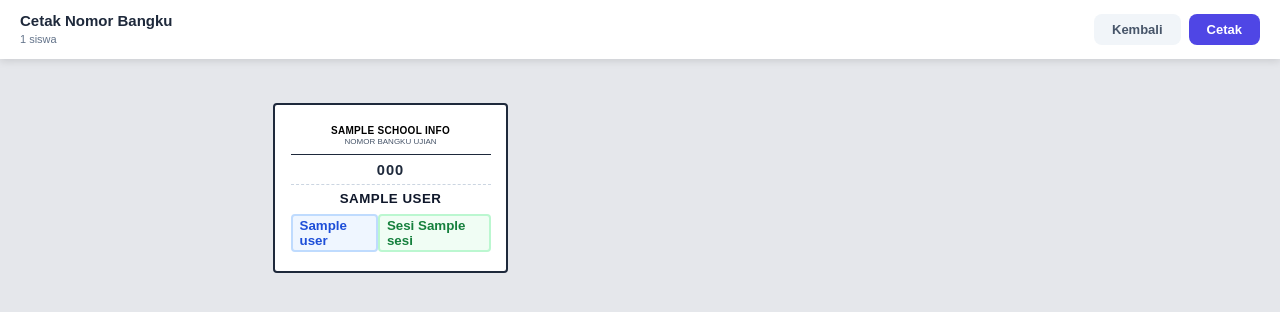
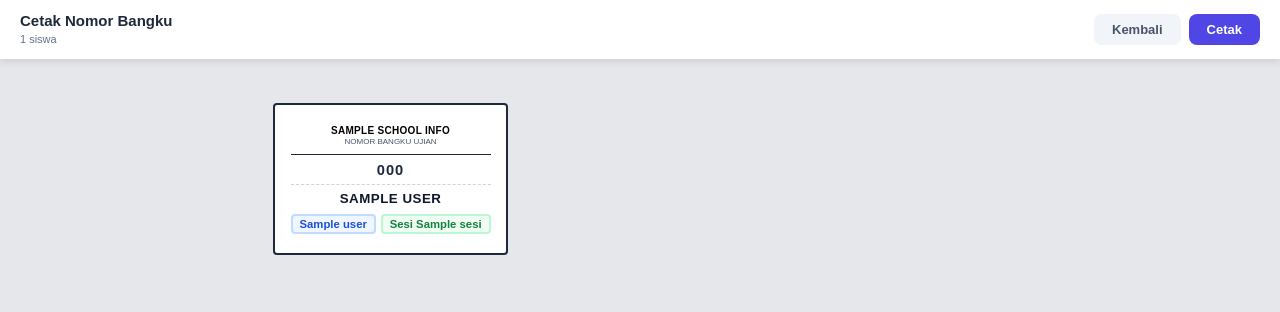
Before and after one commit to mazjou/cbt, a Node project: template src/views/admin/print_bangku.ejs in a window 1280 px wide. Shown: the top 312 px of the page. Run offline with Node 20 templates, Linux system fonts and the light colour scheme; the template is opened without the code that fills it: most values are stand-ins (such as "Sample title", 1, 10 or a date in 2020); some libraries are stand-ins or nearby versions.

Commit message:
fix: font kelas dan sesi di bangku 8.5pt

```diff
--- a/src/views/admin/print_bangku.ejs
+++ b/src/views/admin/print_bangku.ejs
@@ -84,7 +84,7 @@
       margin-top:1.5mm;
     }
     .kelas-badge{
-      font-size:10pt;
+      font-size:8.5pt;
       font-weight:800;
       background:#eff6ff;
       color:#1d4ed8;
@@ -93,7 +93,7 @@
       padding:2px 7px;
     }
     .sesi-badge{
-      font-size:10pt;
+      font-size:8.5pt;
       font-weight:800;
       background:#f0fdf4;
       color:#15803d;
```
